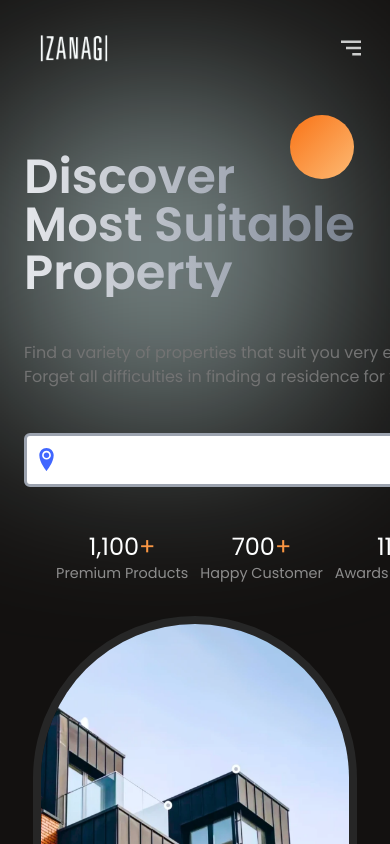
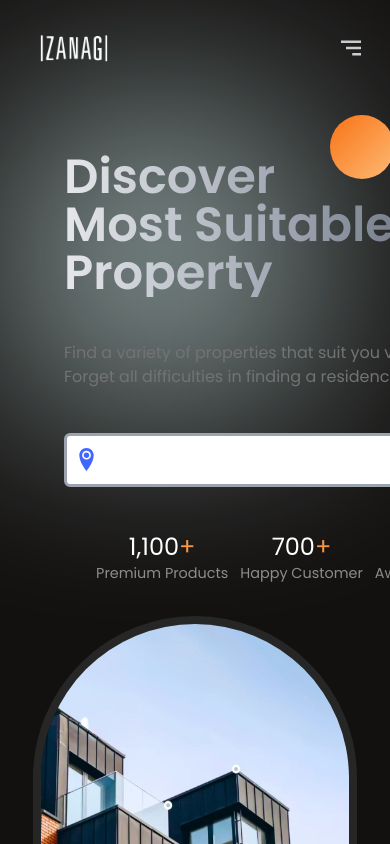
Before and after one commit to LaithFerjeoui/Full-Stack-Real-Estate-IZANAGI, a React (Vite) app in the folder client side/: page / in a window 390 px wide. Shown: the top 844 px of the page. Built offline with nearby package versions, Linux system fonts and the light colour scheme.

Commit message:
fixed bug

```diff
--- a/client side/src/components/Hero.jsx
+++ b/client side/src/components/Hero.jsx
@@ -6,7 +6,7 @@ const Hero = () => {
   return (
     <section className="text-white pb-4 bg-[--black] pt-8 sm:pt-0 ">
       <div className="paddings  innerWidth flexHero ">
-        <div className="flexColStart ">
+        <div className="flexColStart mx-10 sm:mx-0">
           <div className="relative z-1 ">
             <div className="h-16 w-16 bg-gradient-to-br from-orange-500 to-orange-300 absolute rounded-full right-[28%] top-[-10%] z-0" />
             <motion.h1
```
